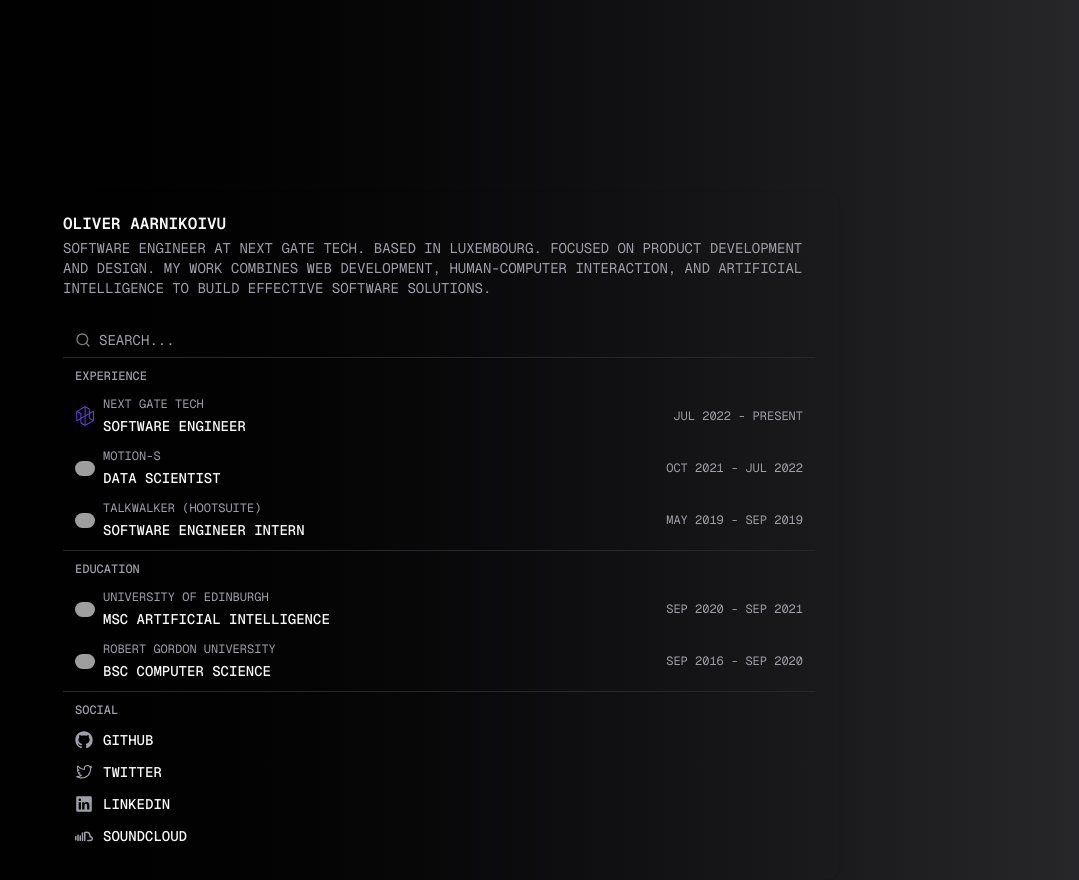
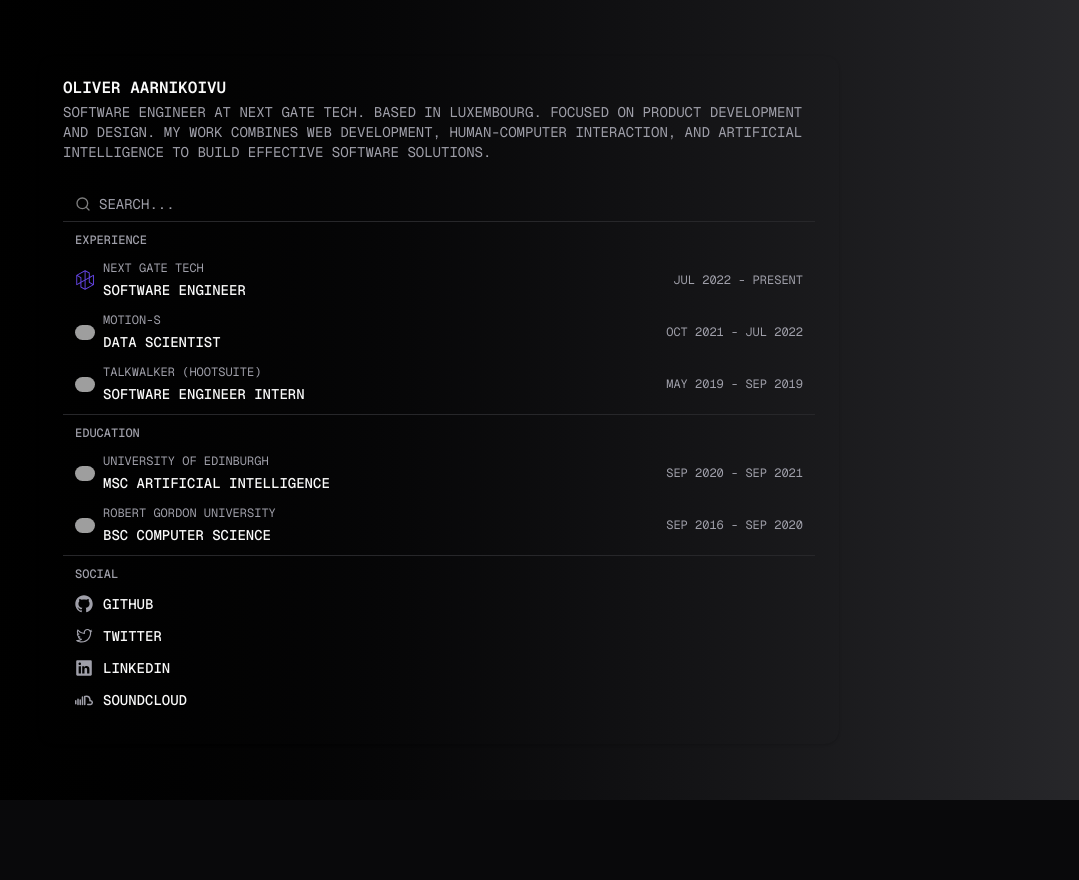
Before and after one commit to oaarnikoivu/site, a Next.js app: page / in a window 1280 px wide. Shown: the whole page, without its empty margins (201-1280 px from the left). After the commit the page ends 800 px from the top, so only its background shows below. Built offline with nearby package versions, Linux system fonts and the light colour scheme; grey boxes are pictures that could not be loaded.

Commit message:
center layout horizontally and vertically for all devices

```diff
--- a/app/layout.tsx
+++ b/app/layout.tsx
@@ -34,7 +34,7 @@
       <body
         className={`${geistSans.variable} ${geistMono.variable} uppercase dark antialiased tracking-tight md:tracking-normal`}
       >
-        <div className="min-h-screen flex flex-col justify-between flex items-center pt-0 md:pt-48 justify-start bg-linear-to-r/oklch from-black to-zinc-800">
+        <div className="min-h-screen flex items-center justify-center bg-linear-to-r/oklch from-black to-zinc-800">
           {children}
         </div>
       </body>
```
